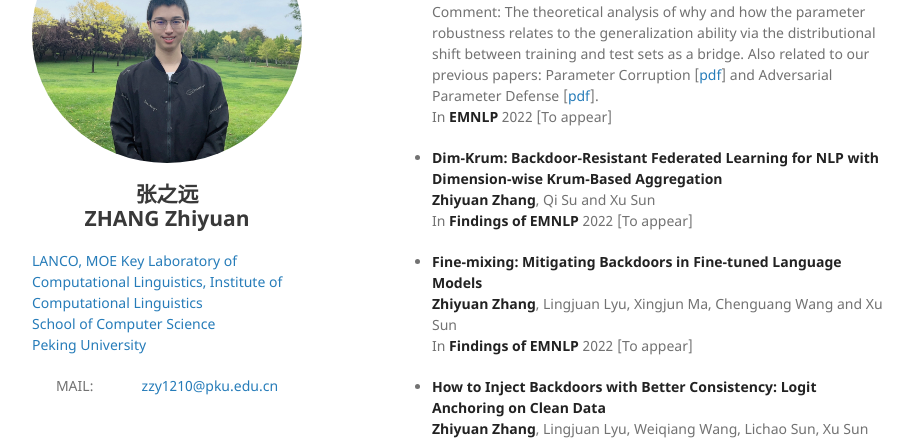
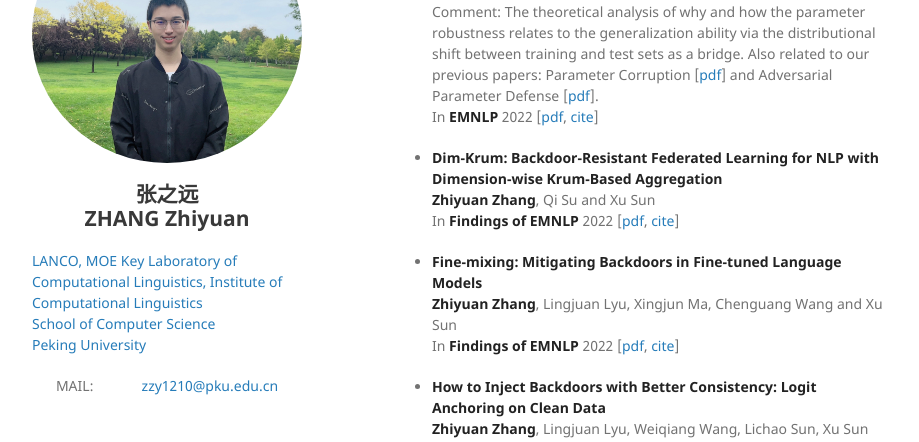
Before and after one commit to pkuzzy/pkuzzy.github.io, a Jekyll site: the page built from index.md, in a window 1280 px wide and 900 px high, scrolled down 690 px. Shown: the part 153-595 px from the top of the window, without its empty margins (178-1097 px from the left). Built offline with Jekyll 4.4.1, drawn with Linux system fonts in a browser that asks for light colours; nearby versions of some CDN libraries; our own code applies the rules of GitHub Pages for plain Markdown files; some of the changed text lies outside the part shown.

Commit message:
Update index.md

```diff
--- a/index.md
+++ b/index.md
@@ -27,15 +27,15 @@ layout: default
 - **GA-SAM: Gradient-Strength based Adaptive Sharpness-Aware Minimization for Improved Generalization**
   **Zhiyuan Zhang**, Ruixuan Luo, Qi Su and Xu Sun
   Comment: The theoretical analysis of why and how the parameter robustness relates to the generalization ability via the distributional shift between training and test sets as a bridge. Also related to our previous papers: Parameter Corruption [[pdf](https://arxiv.org/pdf/2006.05620.pdf)] and Adversarial Parameter Defense [[pdf](https://arxiv.org/pdf/2109.02889.pdf)].
-  In **EMNLP** 2022 [To appear]
+  In **EMNLP** 2022 [[pdf](https://aclanthology.org/2022.emnlp-main.257.pdf), [cite](https://dblp.uni-trier.de/rec/conf/emnlp/ZhangL0022.html?view=bibtex)]
 
 - **Dim-Krum: Backdoor-Resistant Federated Learning for NLP with Dimension-wise Krum-Based Aggregation**
   **Zhiyuan Zhang**, Qi Su and Xu Sun
-  In **Findings of EMNLP** 2022 [To appear]
+  In **Findings of EMNLP** 2022 [[pdf](https://aclanthology.org/2022.findings-emnlp.25.pdf), [cite](https://dblp.uni-trier.de/rec/conf/emnlp/Zhang0022a.html?view=bibtex)]
 
 - **Fine-mixing: Mitigating Backdoors in Fine-tuned Language Models**
   **Zhiyuan Zhang**, Lingjuan Lyu, Xingjun Ma, Chenguang Wang and Xu Sun
-  In **Findings of EMNLP** 2022 [To appear]
+  In **Findings of EMNLP** 2022 [[pdf](https://aclanthology.org/2022.findings-emnlp.26.pdf), [cite](https://dblp.uni-trier.de/rec/conf/emnlp/ZhangLM0022.html?view=bibtex)]
 
 - **How to Inject Backdoors with Better Consistency: Logit Anchoring on Clean Data**
   **Zhiyuan Zhang**, Lingjuan Lyu, Weiqiang Wang, Lichao Sun, Xu Sun
@@ -118,7 +118,7 @@ layout: default
 
 - **ASAT: Adaptively Scaled Adversarial Training in Time Series**
   **Zhiyuan Zhang**, Wei Li, Ruihan Bao, Keiko Harimoto, Yunfang Wu, Xu Sun
-  In KDD 2021, MLF workshop [To appear]
+  In **Neurocomputing** 2022  [[pdf](https://arxiv.org/pdf/2108.08976.pdf), [doi](https://doi.org/10.1016/j.neucom.2022.12.013), [cite](https://dblp.uni-trier.de/rec/journals/ijon/ZhangLBHWS23.html?view=bibtex)]
 
 - **Distributional Correlation--Aware Knowledge Distillation for Stock Trading Volume Prediction**
   Lei Li, **Zhiyuan Zhang**, Ruihan Bao, Keiko Harimoto, Xu Sun
```
